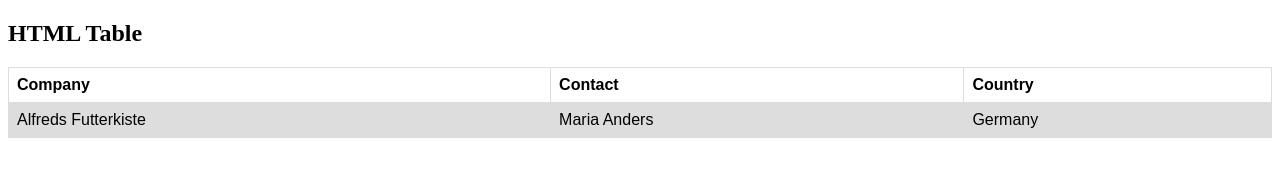
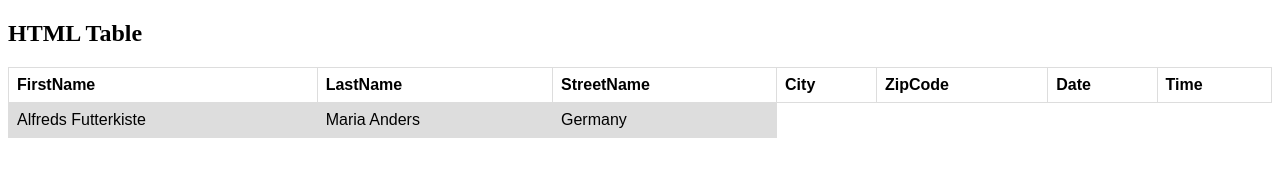
Before and after one commit to NxtGen-Rocket/Jeweller-RSVP, a plain HTML site: page view.html in a window 1280 px wide. Drawn offline with Linux system fonts and the light colour scheme.

Commit message:
Update view.html

```diff
--- a/view.html
+++ b/view.html
@@ -25,9 +25,13 @@ tr:nth-child(even) {
 
 <table>
   <tr>
-    <th>Company</th>
-    <th>Contact</th>
-    <th>Country</th>
+    <th>FirstName</th>
+    <th>LastName</th>
+    <th>StreetName</th>
+    <th>City</th>
+    <th>ZipCode</th>
+    <th>Date</th>
+    <th>Time</th>
   </tr>
   <tr>
     <td>Alfreds Futterkiste</td>
```
